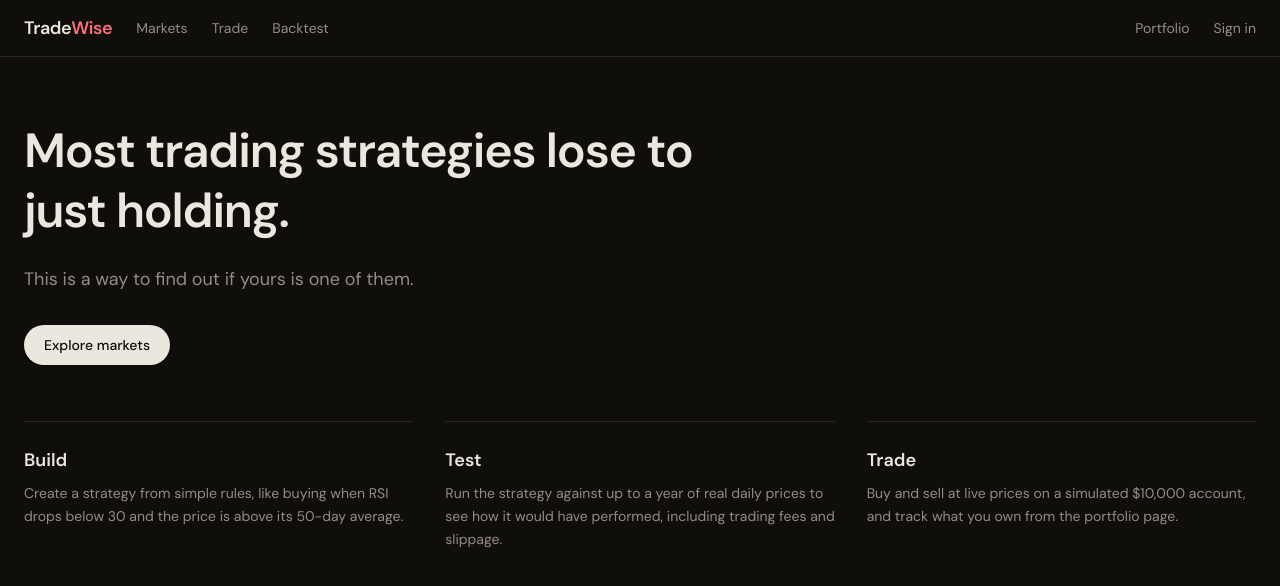
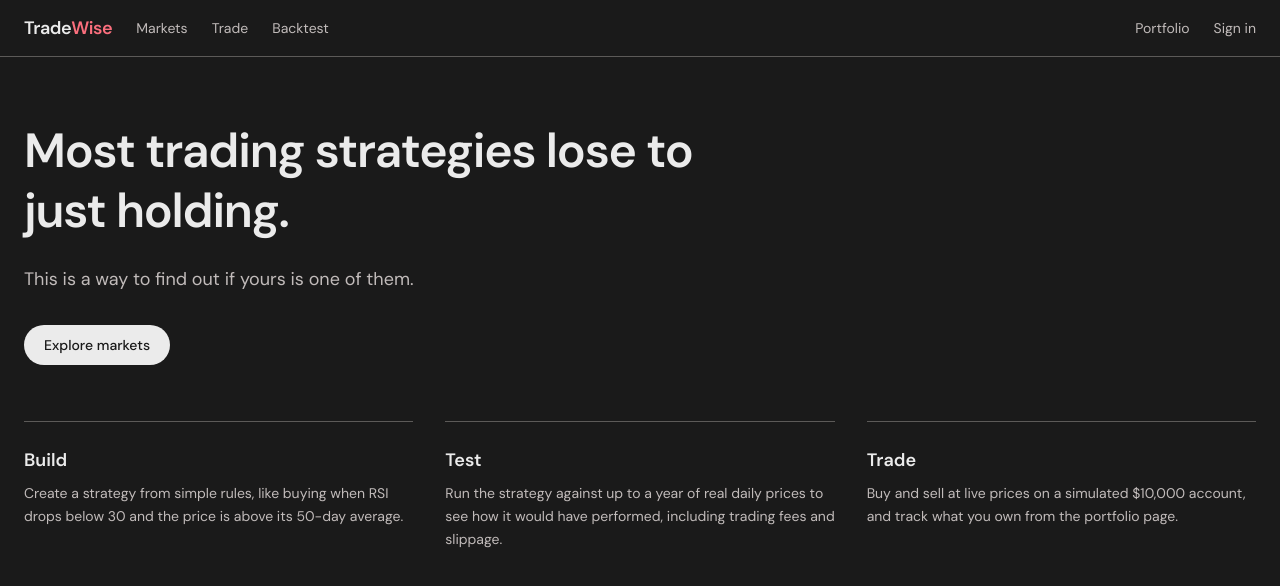
Before and after one commit to TanmeetSaini/TradeWise, a Next.js app in the folder web/: page / in a window 1280 px wide. Shown: the top 586 px of the page. Built offline with nearby package versions, Linux system fonts and the light colour scheme; no server answers.

Commit message:
update colors

```diff
--- a/web/src/app/globals.css
+++ b/web/src/app/globals.css
@@ -2,11 +2,11 @@
 
 :root {
   color-scheme: dark;
-  --background: #100e0b;
-  --foreground: #ece7de;
-  --surface: #191510;
-  --border: #2c261d;
-  --muted: #978A84;
+  --background: #1A1A1A;
+  --foreground: #ebebeb;
+  --surface: #3a3737;
+  --border: #5c5a58;
+  --muted: #c1bbba;
   --up: #56d97e;
   --down: #fb6f7d;
 }
```
